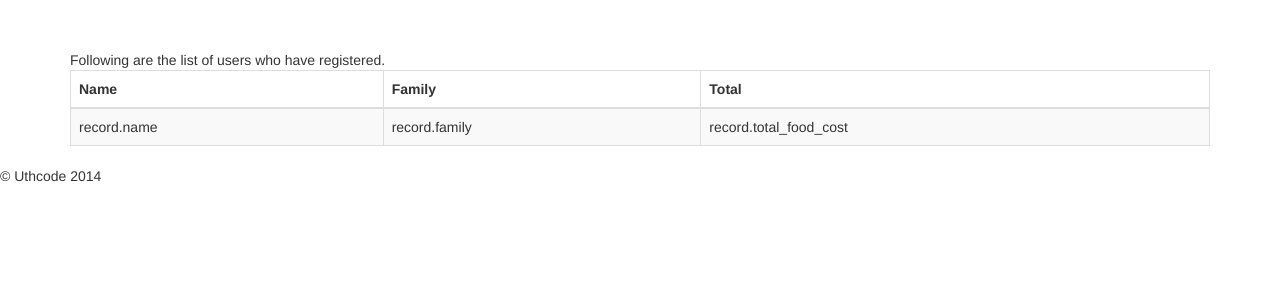
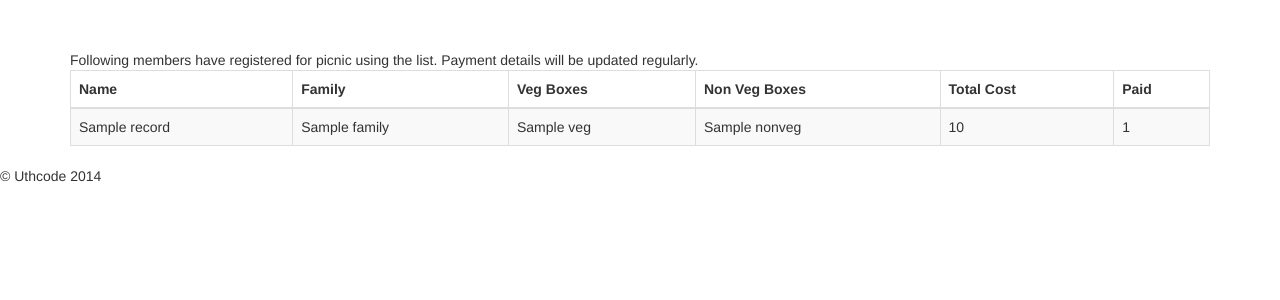
Before and after one commit to uthcode/baysourashtra, a Python web app: template templates/list.html in a window 1280 px wide. Shown: the part 46-346 px from the top of the page. Run offline with Jinja, Linux system fonts and the light colour scheme; the template is opened without the code that fills it: most values are stand-ins (such as "Sample title", 1, 10 or a date in 2020); some libraries are stand-ins or nearby versions.

Commit message:
Payment details

```diff
--- a/handlers/__init__.py
+++ b/handlers/__init__.py
@@ -1,7 +1,8 @@
-__all__ = ['PaypalHandler', 'PersonHandler', 'ThankyouHandler', 'CancelHandler', 'StepbyStepHandler']
+__all__ = ['PaypalHandler', 'PersonHandler', 'ThankyouHandler', 'CancelHandler', 'StepbyStepHandler', 'ListAllHandler']
 
 from .person import PersonHandler
 from .pay import PaypalHandler
 from .thankyou import ThankyouHandler
 from .cancel import CancelHandler
 from .stepbystep import StepbyStepHandler
+from .listall import ListAllHandler
--- a/handlers/listall.py
+++ b/handlers/listall.py
@@ -6,6 +6,6 @@ class ListAllHandler(webapp2.RequestHandler):
   def get(self):
     person_query = PersonEntityClass.query().fetch()
     values = {
-      'all': person_query
+      'allrecords': person_query
     }
     self.response.write(list_template.render(values))
--- a/main.py
+++ b/main.py
@@ -1,12 +1,14 @@
 import webapp2
 
-from handlers import PersonHandler, PaypalHandler, ThankyouHandler, CancelHandler, StepbyStepHandler
+from handlers import PersonHandler, PaypalHandler, ThankyouHandler, CancelHandler, StepbyStepHandler, \
+  ListAllHandler
 
 app = webapp2.WSGIApplication(
   [('/', PersonHandler),
    ('/pay/(.*)', PaypalHandler),
    ('/thanks/(.*)', ThankyouHandler),
    ('/cancel', CancelHandler),
-   ('/stepbystep', StepbyStepHandler)
+   ('/stepbystep', StepbyStepHandler),
+   ('/list', ListAllHandler)
   ],
   debug=True)
--- a/templates/list.html
+++ b/templates/list.html
@@ -4,14 +4,14 @@
 
 <br/><br/>
 
-Following are the list of users who have registered.
-
+Following members have registered for picnic using the list.
+Payment details will be updated regularly.
 
 <table class="table table-striped table-bordered">
-    <thead><tr><th>Name</th><th>Family</th><th>Total</th></tr></thead>
+    <thead><tr><th>Name</th><th>Family</th><th>Veg Boxes</th><th>Non Veg Boxes</th><th>Total Cost</th><th>Paid</th></tr></thead>
     <tbody>
     {% for record in allrecords %}
-    <tr><td>record.name</td><td>record.family</td><td>record.total_food_cost</td></tr>
+    <tr><td>{{record.name}}</td><td>{{record.family}}</td><td>{{record.veg}}</td><td>{{record.nonveg}}</td><td>{{record.total}}</td><td>{{record.paid}}</td></tr>
     {% endfor %}
     </tbody>
 </table>
```
